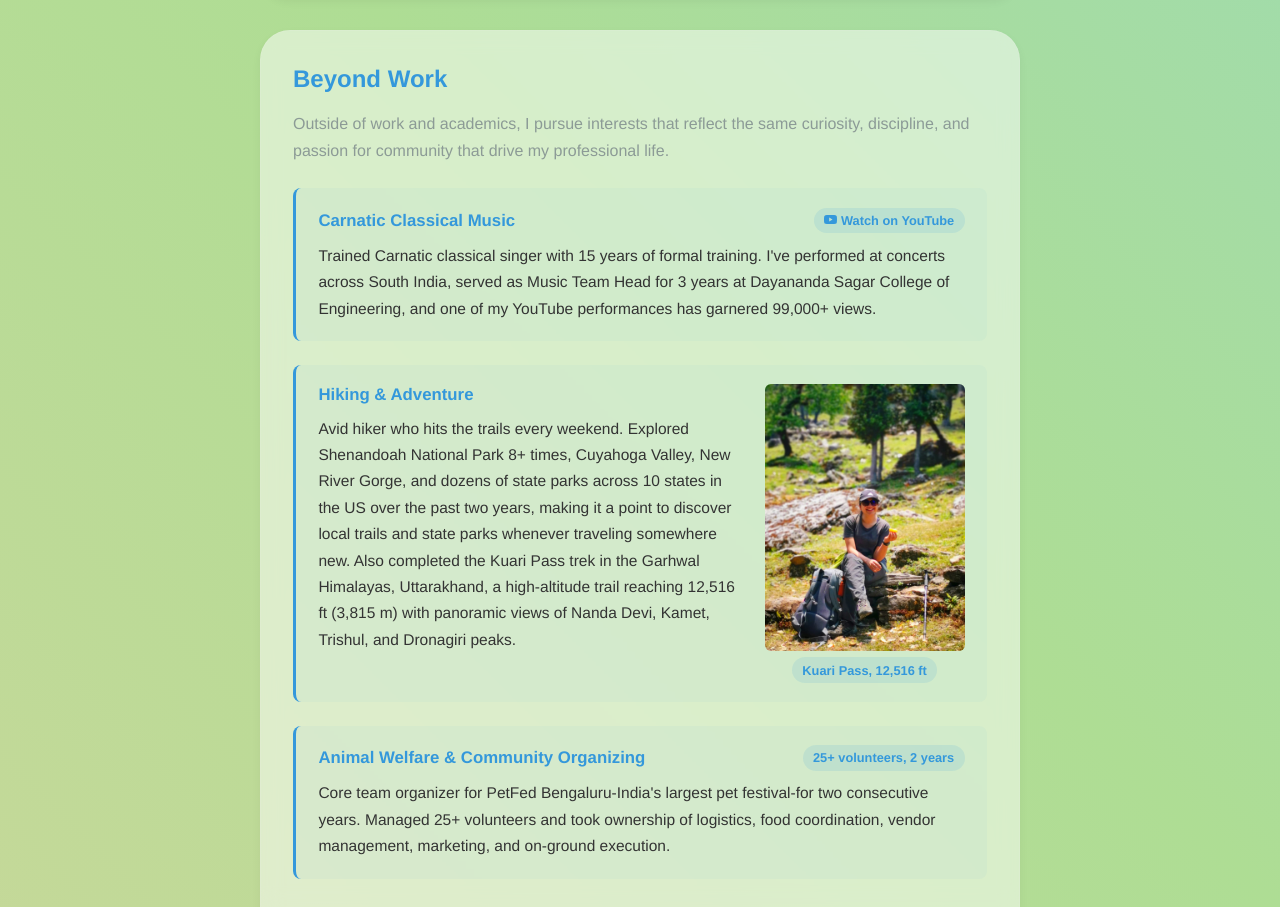
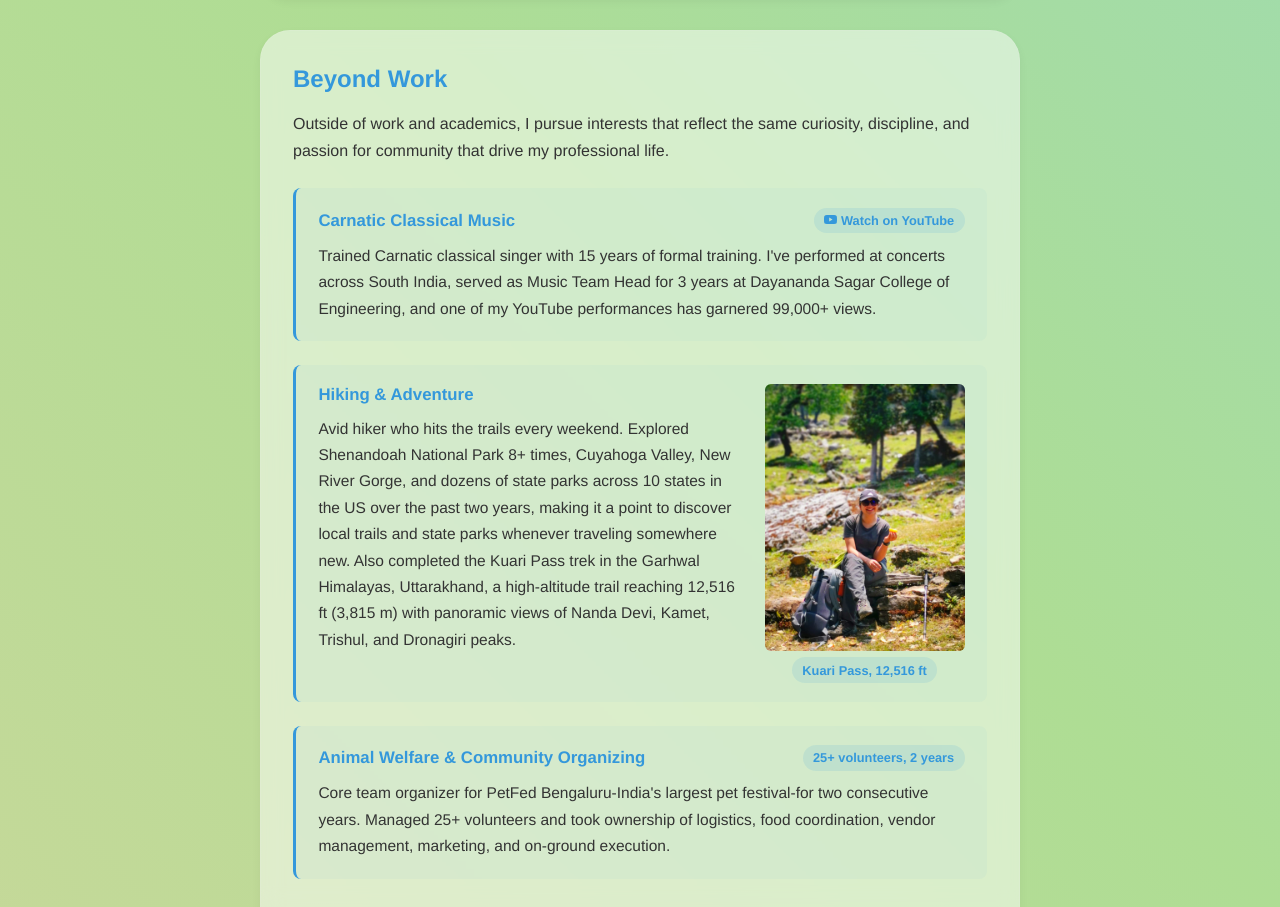
Before and after one commit to vidyullathaks/vidyullathaks.github.io, a SvelteKit app: page /about in a window 1280 px wide. Shown: the part 1415-2322 px from the top of the page. Built offline with nearby package versions, Linux system fonts and the light colour scheme.

Commit message:
Match beyond-intro text color to rest of about section

```diff
--- a/src/routes/about/+page.svelte
+++ b/src/routes/about/+page.svelte
@@ -149,8 +149,6 @@
 	.beyond-intro {
 		margin-bottom: 1.5rem;
 		line-height: 1.7;
-		color: var(--color-text-muted, var(--color-text));
-		opacity: 0.85;
 	}
 
 	.beyond-items {
```
